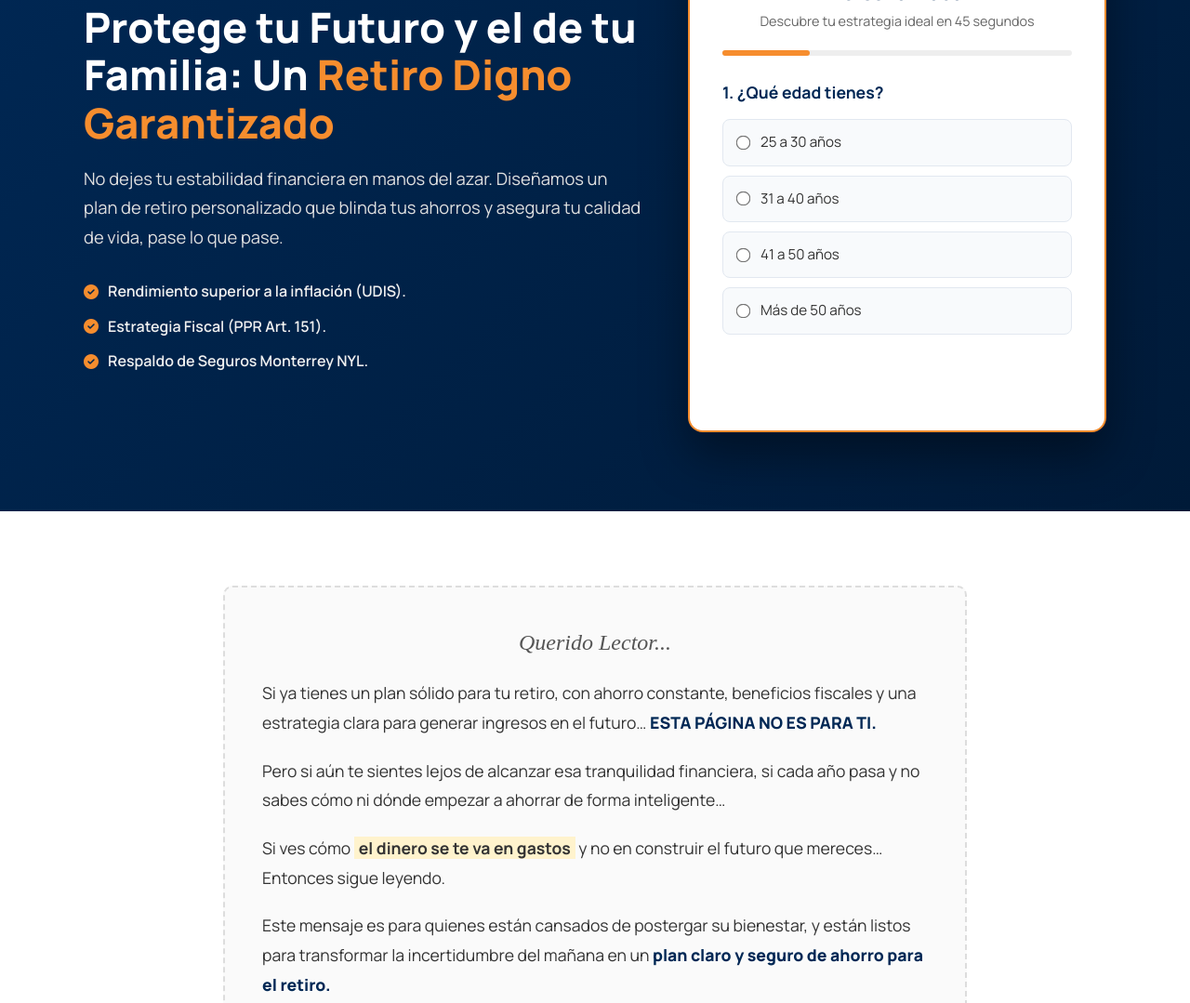
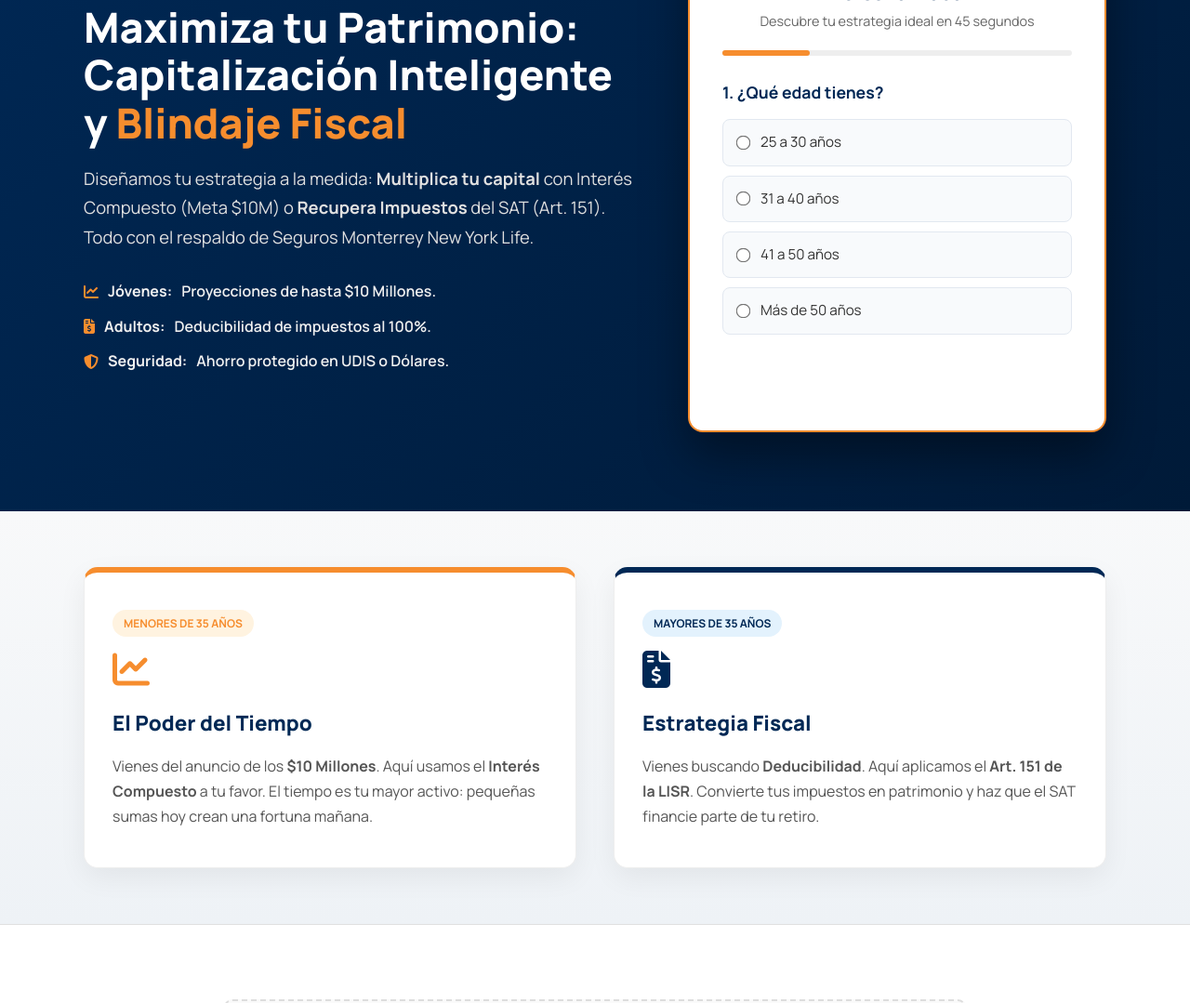
Before and after one commit to http788/VIDASURE, a plain HTML site: page index.html in a window 1280 px wide. Shown: the part 253-1332 px from the top of the page at 93% size. Drawn offline with Linux system fonts and the light colour scheme; a script that the page names is missing.

```diff
--- a/index.html
+++ b/index.html
@@ -8,9 +8,24 @@
     <link href="https://fonts.googleapis.com/css2?family=Manrope:wght@300;400;600;700;800&display=swap" rel="stylesheet">
     <link rel="stylesheet" href="https://cdnjs.cloudflare.com/ajax/libs/font-awesome/6.4.0/css/all.min.css">
 
+    <script>
+    !function(f,b,e,v,n,t,s)
+    {if(f.fbq)return;n=f.fbq=function(){n.callMethod?
+    n.callMethod.apply(n,arguments):n.queue.push(arguments)};
+    if(!f._fbq)f._fbq=n;n.push=n;n.loaded=!0;n.version='2.0';
+    n.queue=[];t=b.createElement(e);t.async=!0;
+    t.src=v;s=b.getElementsByTagName(e)[0];
+    s.parentNode.insertBefore(t,s)}(window, document,'script',
+    'https://connect.facebook.net/en_US/fbevents.js');
+    fbq('init', 'TU_ID_DE_PIXEL_AQUI'); /* <--- IMPORTANTE: REEMPLAZA CON TU ID REAL */
+    fbq('track', 'PageView');
+    </script>
+    <noscript><img height="1" width="1" style="display:none"
+    src="https://www.facebook.com/tr?id=TU_ID_DE_PIXEL_AQUI&ev=PageView&noscript=1"
+    /></noscript>
     <style>
         :root {
-            --navy: #002855;    /* Azul Monterrey */
+            --navy: #002855;    /* Azul Rey / Monterrey */
             --orange: #F68D2E;  /* Naranja Vidasure */
             --white: #ffffff;
             --gray-bg: #f5f7fa;
@@ -29,14 +44,9 @@
             line-height: 1.6;
         }
 
-        /* --- EFECTOS DE MOVIMIENTO (HOVER) --- */
-        .hover-card {
-            transition: all 0.4s cubic-bezier(0.175, 0.885, 0.32, 1.275);
-        }
-        .hover-card:hover {
-            transform: translateY(-10px);
-            box-shadow: var(--shadow-hover);
-        }
+        /* --- UTILIDADES --- */
+        .hover-card { transition: all 0.4s cubic-bezier(0.175, 0.885, 0.32, 1.275); }
+        .hover-card:hover { transform: translateY(-10px); box-shadow: var(--shadow-hover); }
 
         /* HEADER */
         header {
@@ -93,7 +103,6 @@
             min-height: 550px;
         }
 
-        /* Contenedores para AJAX */
         #quiz-content { display: block; animation: fadeIn 0.5s; }
         #calendar-content { display: none; animation: fadeIn 0.5s; text-align: center; padding-top: 20px; }
 
@@ -105,7 +114,6 @@
         @keyframes fadeIn { from { opacity: 0; transform: translateY(10px); } to { opacity: 1; transform: translateY(0); } }
 
         .question-title { font-size: 1.1rem; font-weight: 700; color: var(--navy); margin-bottom: 15px; display: block; }
-
         .option-label {
             display: flex; align-items: center; padding: 12px 15px; margin-bottom: 10px;
             border: 1px solid #e2e8f0; border-radius: 8px; cursor: pointer; transition: 0.2s;
@@ -113,16 +121,51 @@
         }
         .option-label:hover { border-color: var(--orange); background: #fffbf0; transform: translateX(3px); }
         .option-input { margin-right: 12px; accent-color: var(--orange); transform: scale(1.2); }
-
         .input-field { width: 100%; padding: 14px; margin-bottom: 12px; border: 1px solid #ccc; border-radius: 8px; font-size: 1rem; }
         .input-field:focus { border-color: var(--orange); outline: none; }
-
         .btn-submit {
             width: 100%; padding: 16px; background: var(--orange); color: white;
             border: none; border-radius: 8px; font-weight: 800; font-size: 1rem;
             cursor: pointer; transition: 0.3s; margin-top: 10px; text-transform: uppercase;
         }
         .btn-submit:hover { background: #d9751e; transform: translateY(-2px); box-shadow: 0 10px 20px rgba(0,0,0,0.2); }
+
+        /* --- NUEVA SECCIÓN DE VALIDACIÓN (ESTILOS MEJORADOS) --- */
+        .validation-section {
+            padding: 60px 5%;
+            background: linear-gradient(to bottom, #f8f9fa 0%, #eef2f6 100%);
+            border-bottom: 1px solid #e0e0e0;
+        }
+        .validation-grid {
+            display: grid;
+            grid-template-columns: repeat(auto-fit, minmax(320px, 1fr));
+            gap: 40px;
+            max-width: 1100px;
+            margin: 0 auto;
+        }
+        .val-card {
+            background: white;
+            padding: 40px 30px;
+            border-radius: 15px;
+            box-shadow: 0 10px 30px rgba(0,0,0,0.06);
+            transition: 0.3s;
+            position: relative;
+            overflow: hidden;
+            border: 1px solid #eee;
+        }
+        .val-card:hover { transform: translateY(-5px); box-shadow: 0 20px 50px rgba(0, 40, 85, 0.1); }
+
+        /* Estilos específicos Azul y Naranja */
+        .val-card-orange { border-top: 6px solid var(--orange); }
+        .val-card-blue { border-top: 6px solid var(--navy); }
+
+        .val-icon { font-size: 2.5rem; margin-bottom: 20px; display: inline-block; }
+        .val-title { font-size: 1.4rem; font-weight: 800; color: var(--navy); margin-bottom: 15px; }
+        .val-text { font-size: 1rem; color: #555; line-height: 1.7; }
+        .val-tag {
+            display: inline-block; padding: 5px 12px; border-radius: 20px;
+            font-size: 0.75rem; font-weight: 700; text-transform: uppercase; margin-bottom: 15px;
+        }
 
         /* CARTA DE VENTAS */
         .letter-section { padding: 80px 5% 40px 5%; background: #fff; text-align: center; }
@@ -155,19 +198,16 @@
         /* PRODUCTOS */
         .products-section { padding: 100px 5%; background: var(--white); text-align: center; }
         .products-grid { display: flex; flex-wrap: wrap; justify-content: center; gap: 40px; margin-top: 40px; }
-
         .product-card {
             background: white; border-radius: 20px; width: 340px;
             box-shadow: 0 15px 35px rgba(0,0,0,0.08);
             overflow: hidden; border: 1px solid #eee;
             display: flex; flex-direction: column;
         }
-
         .p-header { padding: 30px; color: white; text-align: center; }
         .header-mujer { background: linear-gradient(135deg, #E91E63, #ff6090); }
         .header-retiro { background: linear-gradient(135deg, #002855, #004080); }
         .header-alfa { background: linear-gradient(135deg, #2196F3, #64b5f6); }
-
         .p-icon-circle {
             background: rgba(255,255,255,0.2); width: 70px; height: 70px; border-radius: 50%;
             display: flex; justify-content: center; align-items: center; margin: 0 auto 15px auto;
@@ -177,19 +217,15 @@
         .p-title { font-weight: 800; font-size: 1.4rem; color: white; margin-bottom: 5px; }
         .p-subtitle { font-size: 0.85rem; color: rgba(255,255,255,0.9); text-transform: uppercase; letter-spacing: 1px; }
         .p-desc { font-size: 1rem; color: #555; line-height: 1.6; margin-bottom: 25px; }
-
         .p-btn { padding: 12px; width: 100%; border-radius: 8px; font-weight: 700; text-decoration: none; text-align: center; display: block; border: 2px solid; transition: 0.3s; cursor: pointer; }
-
         .btn-mujer { border-color: #E91E63; color: #E91E63; background: transparent; }
         .btn-mujer:hover { background: #E91E63; color: white; }
-
         .btn-retiro { border-color: var(--navy); color: var(--navy); background: transparent; }
         .btn-retiro:hover { background: var(--navy); color: white; }
-
         .btn-alfa { border-color: #2196F3; color: #2196F3; background: transparent; }
         .btn-alfa:hover { background: #2196F3; color: white; }
 
-        /* ASESOR PROFESIONAL */
+        /* ASESOR */
         .advisor-section {
             padding: 100px 5%; background: var(--navy);
             display: flex; flex-wrap: wrap; align-items: center; justify-content: center; gap: 80px; color: white;
@@ -207,20 +243,15 @@
             display: flex; align-items: center; gap: 10px; font-weight: 700; color: var(--navy);
             font-size: 0.9rem;
         }
-
         .advisor-text { max-width: 550px; }
         .advisor-text h2 { color: white; font-size: 2.5rem; font-weight: 800; margin-bottom: 5px; line-height: 1.2; }
         .advisor-role { color: var(--orange); font-size: 1.1rem; font-weight: 700; margin-bottom: 25px; display: block; text-transform: uppercase; letter-spacing: 1px; }
         .advisor-text p { color: #e0e0e0; line-height: 1.8; margin-bottom: 20px; font-size: 1.05rem; }
-
         .smnyl-logo-container {
             margin-top: 30px; padding-top: 20px; border-top: 1px solid rgba(255,255,255,0.2);
             display: flex; align-items: center; gap: 15px;
         }
-        .smnyl-logo-img {
-            height: 50px; width: auto; display: block;
-            background: white; padding: 8px; border-radius: 8px;
-        }
+        .smnyl-logo-img { height: 50px; width: auto; display: block; background: white; padding: 8px; border-radius: 8px; }
 
         /* TESTIMONIOS */
         .reviews-section { padding: 80px 5%; background: var(--white); }
@@ -229,9 +260,7 @@
         .stars { color: #FFC107; margin-bottom: 15px; }
 
         /* FOOTER */
-        footer {
-            background: #FFFFFF; padding: 60px 5% 30px 5%; text-align: center; color: #666; border-top: 1px solid #eee;
-        }
+        footer { background: #FFFFFF; padding: 60px 5% 30px 5%; text-align: center; color: #666; border-top: 1px solid #eee; }
         .footer-logo { height: 55px; margin-bottom: 25px; }
         .social-icons a {
             display: inline-flex; width: 45px; height: 45px; border-radius: 50%;
@@ -253,7 +282,6 @@
         }
         #popup-quiz-content { display: block; }
         #popup-calendar-content { display: none; text-align: center; padding-top: 20px; }
-
         .close-modal { position: absolute; top: 10px; right: 15px; font-size: 2rem; cursor: pointer; color: #999; }
     </style>
 </head>
@@ -267,14 +295,15 @@
     <section class="hero" id="inicio">
         <div class="hero-text">
             <span class="badge-hero">PLANEACIÓN DE RETIRO</span>
-            <h1>Protege tu Futuro y el de tu Familia: Un <span style="color:var(--orange)">Retiro Digno Garantizado</span></h1>
 
-            <p>No dejes tu estabilidad financiera en manos del azar. Diseñamos un plan de retiro personalizado que blinda tus ahorros y asegura tu calidad de vida, pase lo que pase.</p>
+            <h1>Maximiza tu Patrimonio: <br> Capitalización Inteligente y <span style="color:var(--orange)">Blindaje Fiscal</span></h1>
+
+            <p>Diseñamos tu estrategia a la medida: <b>Multiplica tu capital</b> con Interés Compuesto (Meta $10M) o <b>Recupera Impuestos</b> del SAT (Art. 151). Todo con el respaldo de Seguros Monterrey New York Life.</p>
 
             <ul class="hero-features">
-                <li><i class="fas fa-check-circle"></i> Rendimiento superior a la inflación (UDIS).</li>
-                <li><i class="fas fa-check-circle"></i> Estrategia Fiscal (PPR Art. 151).</li>
-                <li><i class="fas fa-check-circle"></i> Respaldo de Seguros Monterrey NYL.</li>
+                <li><i class="fas fa-chart-line"></i> <b>Jóvenes:</b> Proyecciones de hasta $10 Millones.</li>
+                <li><i class="fas fa-file-invoice-dollar"></i> <b>Adultos:</b> Deducibilidad de impuestos al 100%.</li>
+                <li><i class="fas fa-shield-alt"></i> <b>Seguridad:</b> Ahorro protegido en UDIS o Dólares.</li>
             </ul>
         </div>
 
@@ -321,8 +350,26 @@
             <div id="calendar-content">
                 <h3 style="color:var(--navy); margin-bottom:10px;">¡Datos Recibidos! 🎉</h3>
                 <p style="font-size:0.9rem; color:#666; margin-bottom:15px;">Selecciona tu horario abajo para la asesoría:</p>
-                <div class="calendly-inline-widget" data-url="https://calendly.com/vidasure/videollamada?back=1&month=2025-12" style="min-width:300px;height:450px;"></div>
+                <div class="calendly-inline-widget" data-url="https://calendly.com/turetirosmnyl65/30min?month=2025-12" style="min-width:300px;height:450px;"></div>
             </div>
+        </div>
+    </section>
+
+    <section class="validation-section">
+        <div class="validation-grid">
+
+            <div class="val-card val-card-orange">
+                <div class="val-tag" style="background:#fff3e0; color:var(--orange);">Menores de 35 años</div>
+                <h3 class="val-title"><i class="fas fa-chart-line val-icon" style="color:var(--orange)"></i><br>El Poder del Tiempo</h3>
+                <p class="val-text">Vienes del anuncio de los <b>$10 Millones</b>. Aquí usamos el <b>Interés Compuesto</b> a tu favor. El tiempo es tu mayor activo: pequeñas sumas hoy crean una fortuna mañana.</p>
+            </div>
+
+            <div class="val-card val-card-blue">
+                <div class="val-tag" style="background:#e3f2fd; color:var(--navy);">Mayores de 35 años</div>
+                <h3 class="val-title"><i class="fas fa-file-invoice-dollar val-icon" style="color:var(--navy)"></i><br>Estrategia Fiscal</h3>
+                <p class="val-text">Vienes buscando <b>Deducibilidad</b>. Aquí aplicamos el <b>Art. 151 de la LISR</b>. Convierte tus impuestos en patrimonio y haz que el SAT financie parte de tu retiro.</p>
+            </div>
+
         </div>
     </section>
 
@@ -394,7 +441,6 @@
             <p style="color:#666;">Protección integral para cada etapa de tu vida.</p>
         </div>
         <div class="products-grid">
-
             <div class="product-card hover-card">
                 <div class="p-header header-retiro">
                     <div class="p-icon-circle"><i class="fas fa-coins"></i></div>
@@ -430,7 +476,6 @@
                     <button onclick="openPopup()" class="p-btn btn-mujer">COTIZAR VIDA MUJER</button>
                 </div>
             </div>
-
         </div>
     </section>
 
@@ -573,11 +618,13 @@
             const originalText = btn.innerText;
             btn.innerText = "Enviando...";
             const data = new FormData(heroForm);
-            // CAMBIO REALIZADO: URL del fetch actualizada
             fetch("https://formspree.io/f/mzznlvwv", {
                 method: 'POST', body: data, headers: { 'Accept': 'application/json' }
             }).then(response => {
                 if (response.ok) {
+                    // Lead de Meta (Pixel)
+                    fbq('track', 'Lead');
+
                     document.getElementById('quiz-content').style.display = 'none';
                     document.getElementById('calendar-content').style.display = 'block';
                 } else {
@@ -612,11 +659,13 @@
             const btn = modalForm.querySelector('button');
             btn.innerText = "Enviando...";
             const data = new FormData(modalForm);
-            // CAMBIO REALIZADO: URL del fetch actualizada en modal
             fetch("https://formspree.io/f/mzznlvwv", {
                 method: 'POST', body: data, headers: { 'Accept': 'application/json' }
             }).then(response => {
                 if (response.ok) {
+                    // Lead de Meta (Pixel)
+                    fbq('track', 'Lead');
+
                     document.getElementById('popup-quiz-content').style.display = 'none';
                     document.getElementById('popup-calendar-content').style.display = 'block';
                 }
```
